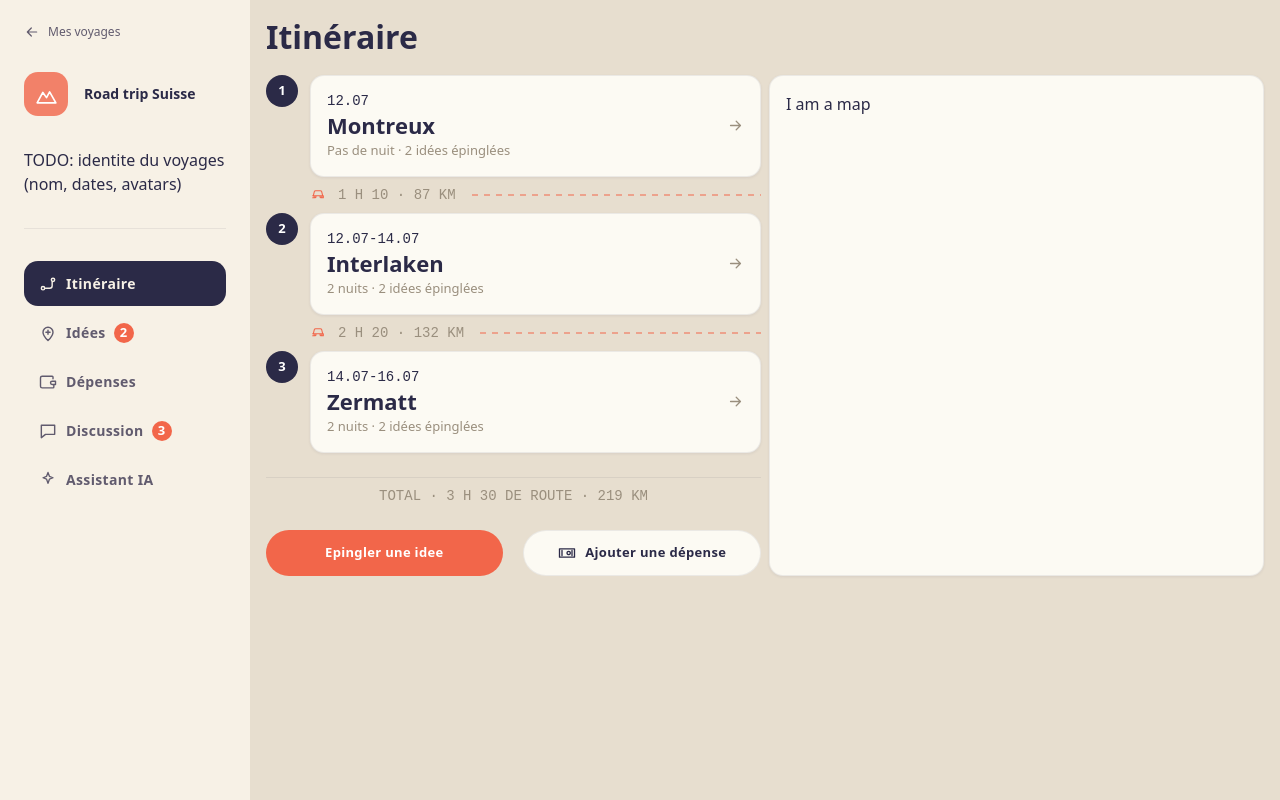
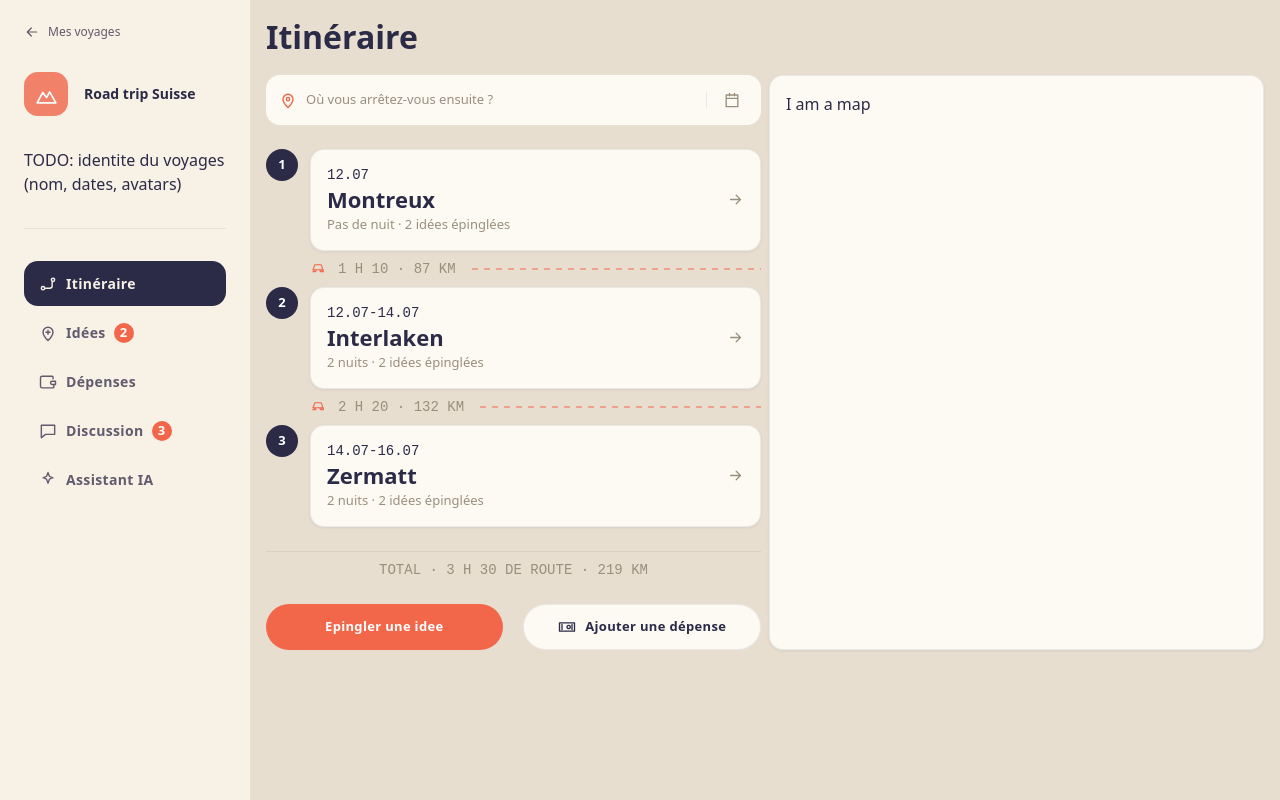
Before and after one commit to Blueton23/Transcendence, a React (Vite) app in the folder srcs/frontend/: page /trip/1/itinerary in a window 1280 px wide. Built offline with nearby package versions, Linux system fonts and the light colour scheme.

Commit message:
feat(itinerary): ajout du addStepForm avec selection de lieux

```diff
--- a/srcs/frontend/src/app/App.tsx
+++ b/srcs/frontend/src/app/App.tsx
@@ -23,7 +23,7 @@ function App() {
         <Route path="/trip" element={<PlaceHolder label="trip" />} />
         <Route path="/trip/:id">
           <Route index element={<Navigate to="itinerary" replace />} />
-          <Route path="itinerary" element={<ItineraryPage/>} />
+          <Route path="itinerary" element={<ItineraryPage />} />
           <Route path="ideas" element={<PlaceHolder label="ideas" />} />
           <Route path="expenses" element={<PlaceHolder label="expenses" />} />
           <Route path="chat" element={<PlaceHolder label="chat" />} />
--- /dev/null
+++ b/srcs/frontend/src/features/step/components/add-step/AddStepForm.tsx
@@ -0,0 +1,37 @@
+import { useState } from "react";
+import { PlaceSearchField } from "./PlaceSearchField";
+import { PlaceSuggestions } from "./PlaceSuggestions";
+
+// TODO(branchement): remplacer results en dur par l'autocomplete de l'API géocodage
+const results = [
+  "Zinal, Valais, Suisse",
+  "Zermatt, Valais, Suisse",
+  "Montreux, Vaud, Suisse",
+];
+
+export function AddStepForm() {
+  const [isOpen, setIsOpen] = useState(false);
+  const [query, setQuery] = useState("");
+  const filtered = results.filter((lieu) =>
+    lieu.toLowerCase().includes(query.toLowerCase()),
+  );
+
+  const handleSelect = (lieu: string) => {
+    setQuery(lieu);
+    setIsOpen(false);
+  };
+
+  return (
+    <div className="relative">
+      <PlaceSearchField
+        value={query}
+        onChange={(e) => setQuery(e.target.value)}
+        onBlur={() => setIsOpen(false)}
+        onFocus={() => setIsOpen(true)}
+      />
+      {isOpen && query !== "" && (
+        <PlaceSuggestions items={filtered} onSelect={handleSelect} />
+      )}
+    </div>
+  );
+}
--- /dev/null
+++ b/srcs/frontend/src/features/step/components/add-step/PlaceSearchField.tsx
@@ -0,0 +1,34 @@
+import Icon from "../../../../shared/ui/Icon";
+import Divider from "../../../../shared/ui/Divider";
+import { type ChangeEventHandler, type FocusEventHandler } from "react";
+import IconButton from "../../../../shared/ui/IconButton";
+
+interface PlaceSearchFieldProps {
+  value: string;
+  onChange: ChangeEventHandler<HTMLInputElement>;
+  onBlur: FocusEventHandler<HTMLInputElement>;
+  onFocus: FocusEventHandler<HTMLInputElement>;
+}
+
+export function PlaceSearchField({
+  value,
+  onChange,
+  onBlur,
+  onFocus,
+}: PlaceSearchFieldProps) {
+  return (
+    <div className="flex items-center gap-2 rounded-md bg-surface px-3 py-2">
+      <Icon name="pin" className="text-brand-primary" />
+      <input
+        value={value}
+        onChange={onChange}
+        onBlur={onBlur}
+        onFocus={onFocus}
+        className="flex-1 text-sm text-text outline-none placeholder:text-muted"
+        placeholder="Où vous arrêtez-vous ensuite ?"
+      ></input>
+      <Divider orientation="vertical" />
+      <IconButton icon={<Icon name="cal" />} label="cal" variant="ghost" />
+    </div>
+  );
+}
--- /dev/null
+++ b/srcs/frontend/src/features/step/components/add-step/PlaceSuggestions.tsx
@@ -0,0 +1,34 @@
+import Icon from "../../../../shared/ui/Icon";
+import Text from "../../../../shared/ui/Text";
+
+interface PlaceSuggestionsProps {
+  items: string[];
+  onSelect: (lieu: string) => void;
+}
+
+export function PlaceSuggestions({ items, onSelect }: PlaceSuggestionsProps) {
+  return (
+    <div className="absolute z-10 mt-2 flex w-full flex-col rounded-md bg-surface py-2">
+      {items.length > 0 ? (
+        items.map((lieu) => (
+          <button
+            type="button"
+            className="flex cursor-pointer items-center gap-2 px-3 py-2 text-sm text-muted hover:bg-surface-raised"
+            key={lieu}
+            onMouseDown={(e) => e.preventDefault()}
+            onClick={() => {
+              onSelect(lieu);
+            }}
+          >
+            <Icon name="search" size={18} />
+            {lieu}
+          </button>
+        ))
+      ) : (
+        <Text tone="muted" size="sm" className="px-3 py-2">
+          Aucun résultat
+        </Text>
+      )}
+    </div>
+  );
+}
--- /dev/null
+++ b/srcs/frontend/src/features/step/components/add-step/index.ts
@@ -0,0 +1 @@
+export { AddStepForm } from "./AddStepForm";
--- a/srcs/frontend/src/pages/ItineraryPage.tsx
+++ b/srcs/frontend/src/pages/ItineraryPage.tsx
@@ -12,6 +12,7 @@ import type { Step } from "../features/step/types";
 import { Fragment } from "react";
 import { useState } from "react";
 import ItineraryLayout from "../features/step/components/ItineraryLayout";
+import { AddStepForm } from "../features/step/components/add-step/AddStepForm";
 
 //TODO(branchement): dateLabel en dur, remplacer par travel.startDAte une fois Travel branche
 // + quand getStep sera async faudra utiliser ex:useSteps() pour letat de chargement
@@ -71,6 +72,7 @@ function ItineraryPage() {
         Itinéraire
       </Heading>
       <ItineraryLayout mobileView={mobileView} onToggle={setMobileView}>
+        <AddStepForm />
         <ItineraryTimeline
           steps={steps}
           segments={segments}
```
